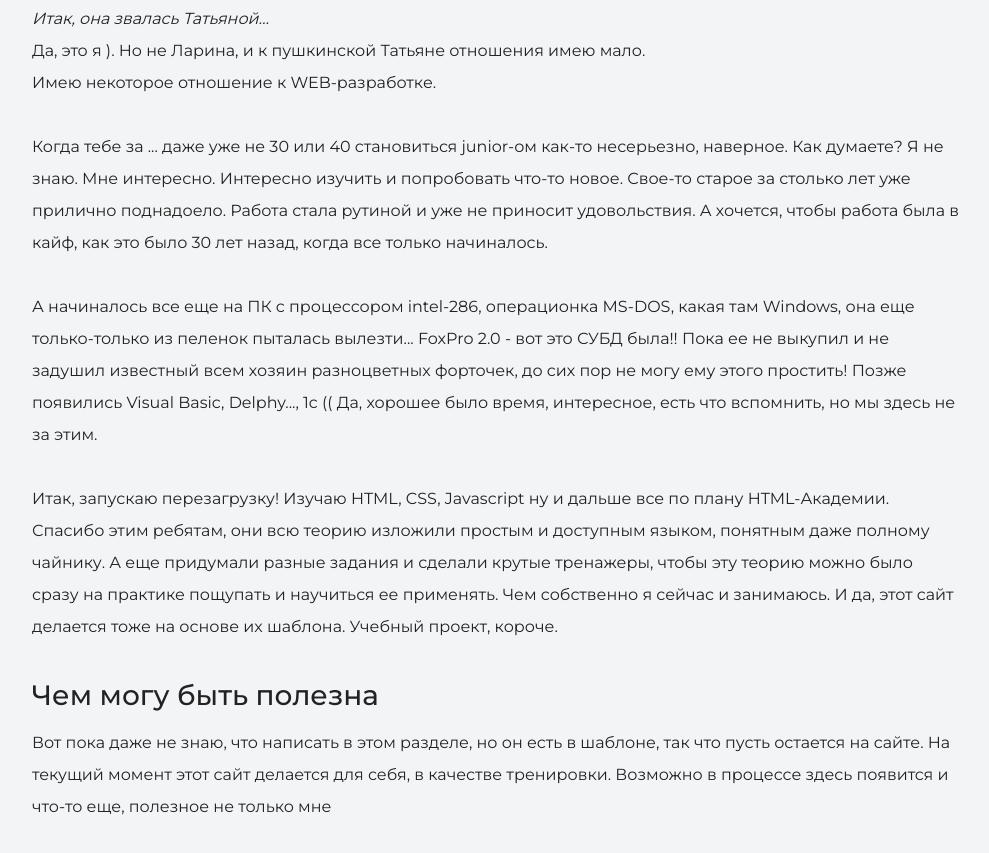
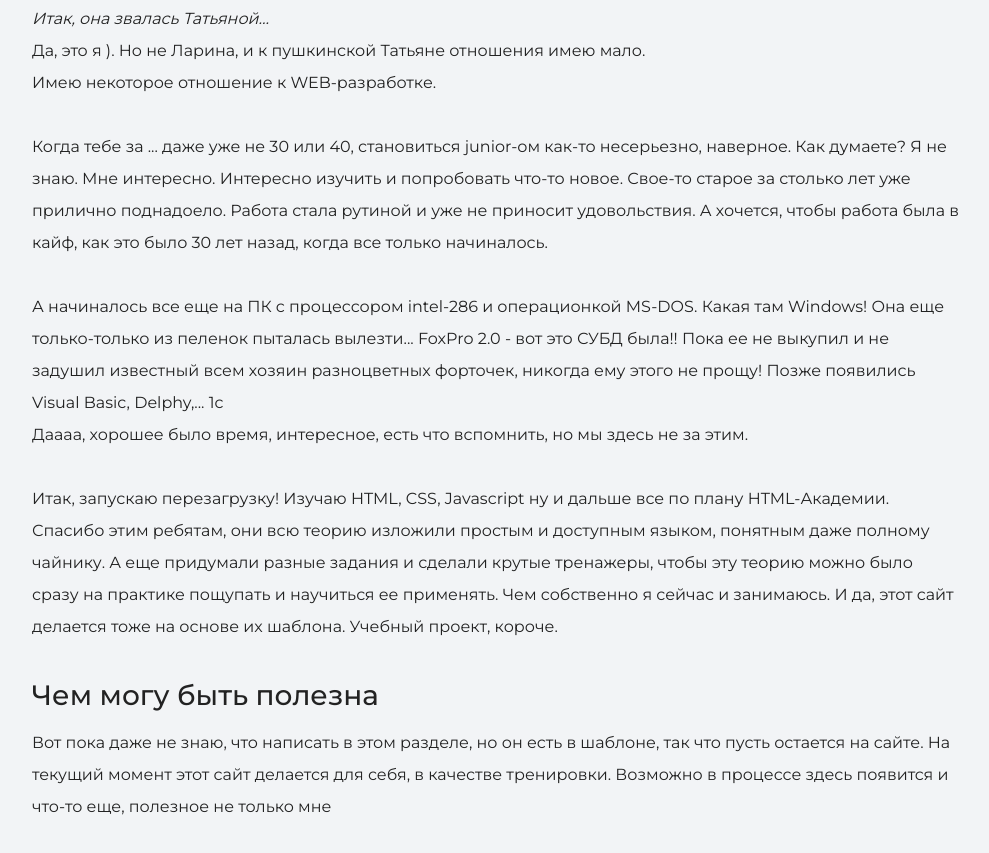
Before and after one commit to tatnik/my-site, a plain HTML site: page index.html in a window 1280 px wide. Shown: the part 1317-2170 px from the top of the page, without its empty margins (144-1133 px from the left). Drawn offline with nearby package versions, Linux system fonts and the light colour scheme.

Commit message:
меняет текст главной страницы

```diff
--- a/index.html
+++ b/index.html
@@ -27,8 +27,8 @@
         <h3>Пара слов о себе</h3>
         <p><cite>Итак, она звалась Татьяной...</cite><br>
 	     Да, это я ). Но не Ларина, и к пушкинской Татьяне отношения имею мало.<br> Имею некоторое отношение к WEB-разработке.</p>
-	    <p>Когда тебе за ... даже уже не 30 или 40 становиться junior-ом как-то несерьезно, наверное. Как думаете? Я не знаю. Мне интересно. Интересно изучить и попробовать что-то новое. Свое-то старое за столько лет уже прилично поднадоело. Работа стала рутиной и уже не приносит удовольствия. А хочется, чтобы работа была в кайф,  как это было 30 лет назад, когда все только начиналось.</p>
-	    <p>А начиналось все еще на ПК с процессором intel-286, операционка MS-DOS, какая там Windows, она еще только-только из пеленок пыталась вылезти... FoxPro 2.0 - вот это СУБД была!! Пока ее не выкупил и не задушил известный всем хозяин разноцветных форточек, до сих пор не могу ему этого простить! Позже появились Visual Basic, Delphy..., 1c (( Да, хорошее было время, интересное, есть что вспомнить, но мы здесь не за этим. </p>
+	    <p>Когда тебе за ... даже уже не 30 или 40, становиться junior-ом как-то несерьезно, наверное. Как думаете? Я не знаю. Мне интересно. Интересно изучить и попробовать что-то новое. Свое-то старое за столько лет уже прилично поднадоело. Работа стала рутиной и уже не приносит удовольствия. А хочется, чтобы работа была в кайф,  как это было 30 лет назад, когда все только начиналось.</p>
+	    <p>А начиналось все еще на ПК с процессором intel-286 и операционкой MS-DOS. Какая там Windows! Она еще только-только из пеленок пыталась вылезти... FoxPro 2.0 - вот это СУБД была!! Пока ее не выкупил и не задушил известный всем хозяин разноцветных форточек, никогда ему этого не прощу! Позже появились Visual Basic, Delphy,... 1c <br> Даааа, хорошее было время, интересное, есть что вспомнить, но мы здесь не за этим. </p>
 	    <p>Итак, запускаю перезагрузку! Изучаю HTML, CSS, Javascript ну и дальше все по плану HTML-Академии. Спасибо этим ребятам, они всю теорию изложили простым и доступным языком, понятным даже полному чайнику. А еще придумали разные задания и сделали крутые тренажеры, чтобы эту теорию можно было сразу на практике пощупать и научиться ее применять. Чем собственно я сейчас и занимаюсь. И да, этот сайт делается тоже на основе их шаблона. Учебный проект, короче.</p>
         <h3>Чем могу быть полезна</h3>
         <p>Вот пока даже не знаю, что написать в этом разделе,  но он есть в шаблоне, так что пусть остается на сайте. На текущий момент этот сайт делается для себя, в качестве тренировки. Возможно в процессе здесь появится и что-то еще, полезное не только мне</p>
```
